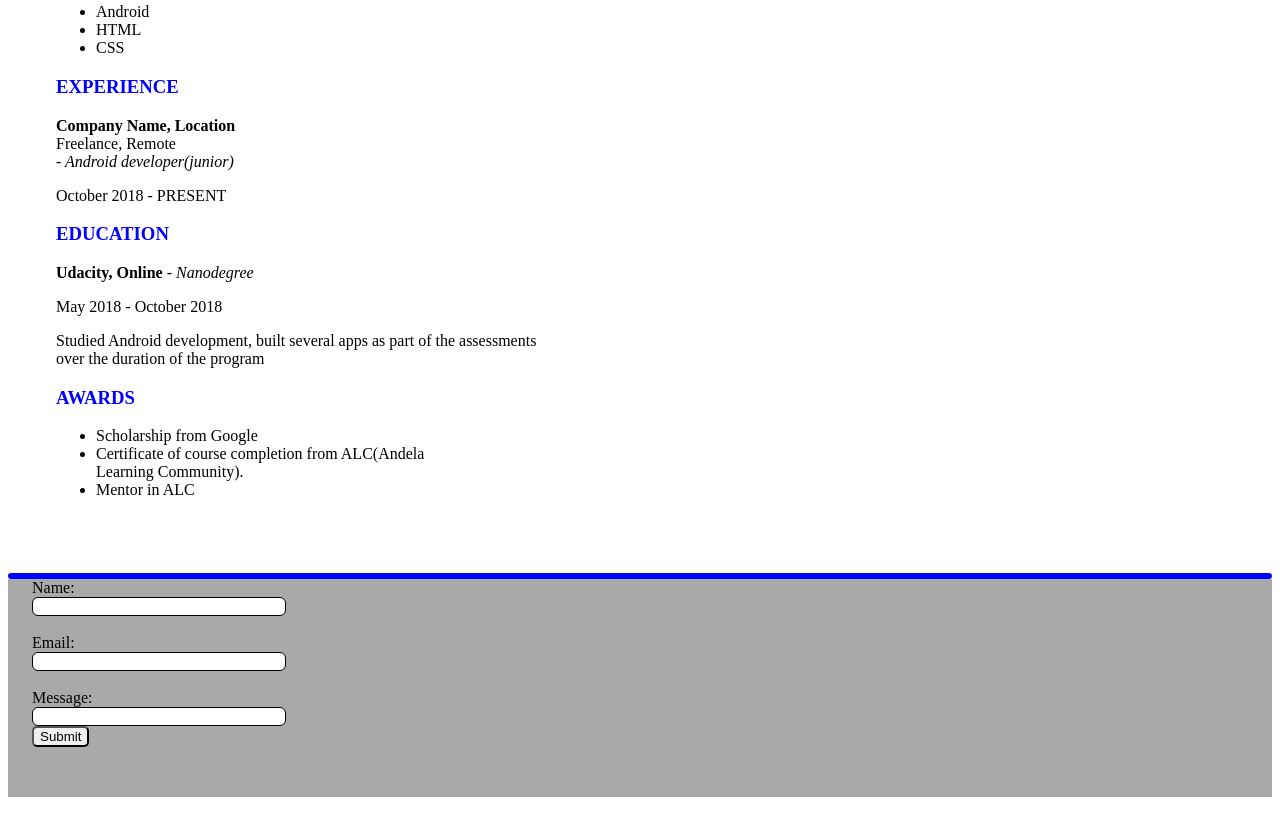
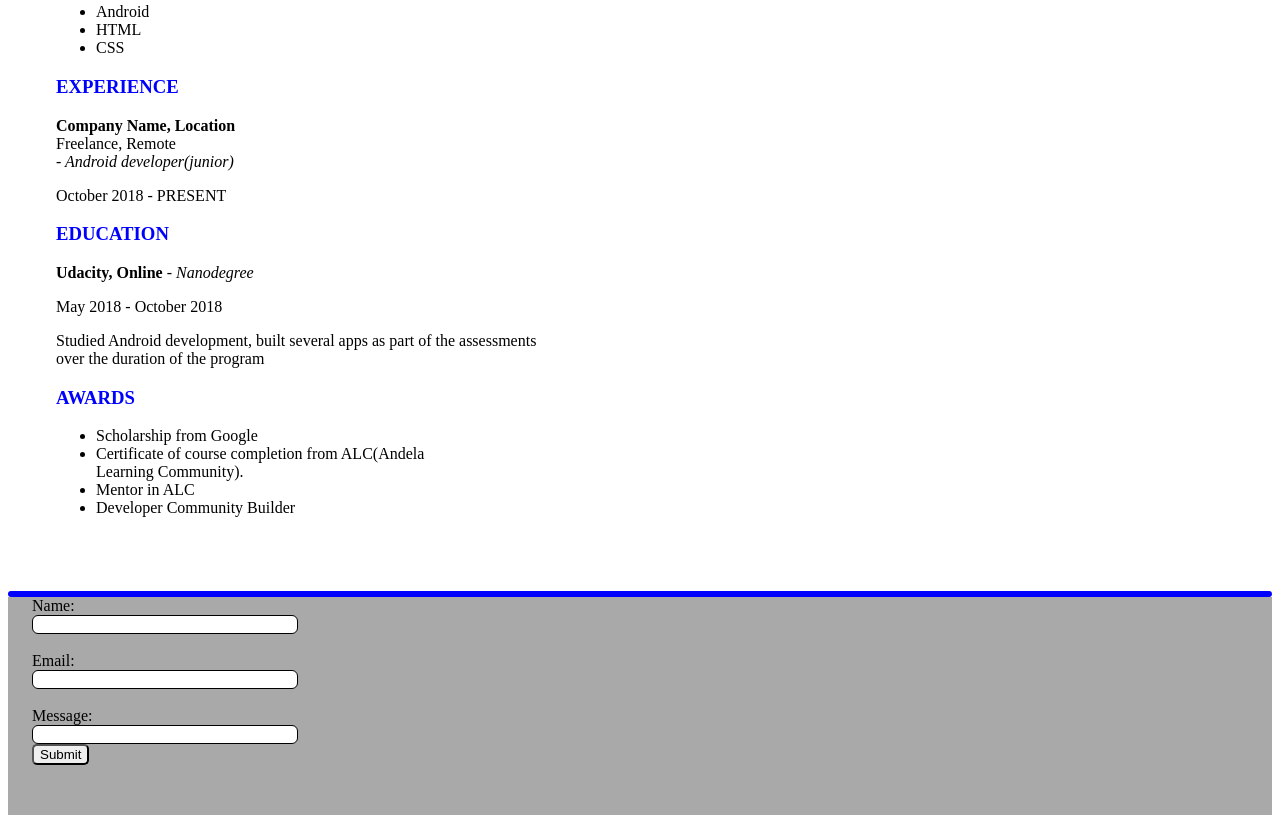
Before and after one commit to JoKurio/jokurio.github.io, a plain HTML site: page jonathan.html in a window 1280 px wide. Shown: the part 356-1179 px from the top of the page. Drawn offline with Linux system fonts and the light colour scheme.

Commit message:
Minor modifications to enhance the UX

```diff
--- a/jonathan.html
+++ b/jonathan.html
@@ -50,6 +50,7 @@
                 <li>Scholarship from Google</li>
                 <li>Certificate of course completion from ALC(Andela <br />Learning Community).</li>
                 <li>Mentor in ALC</li>
+                <li>Developer Community Builder</li>
             </ul>
         </p>
     </div>
--- a/style.css
+++ b/style.css
@@ -25,7 +25,7 @@ hr {
   }
 
   input{
-      width: 20%;
+      width: 21%;
       color:#000000;
       border: 1px solid #000000;
       border-radius: 6px;
```
